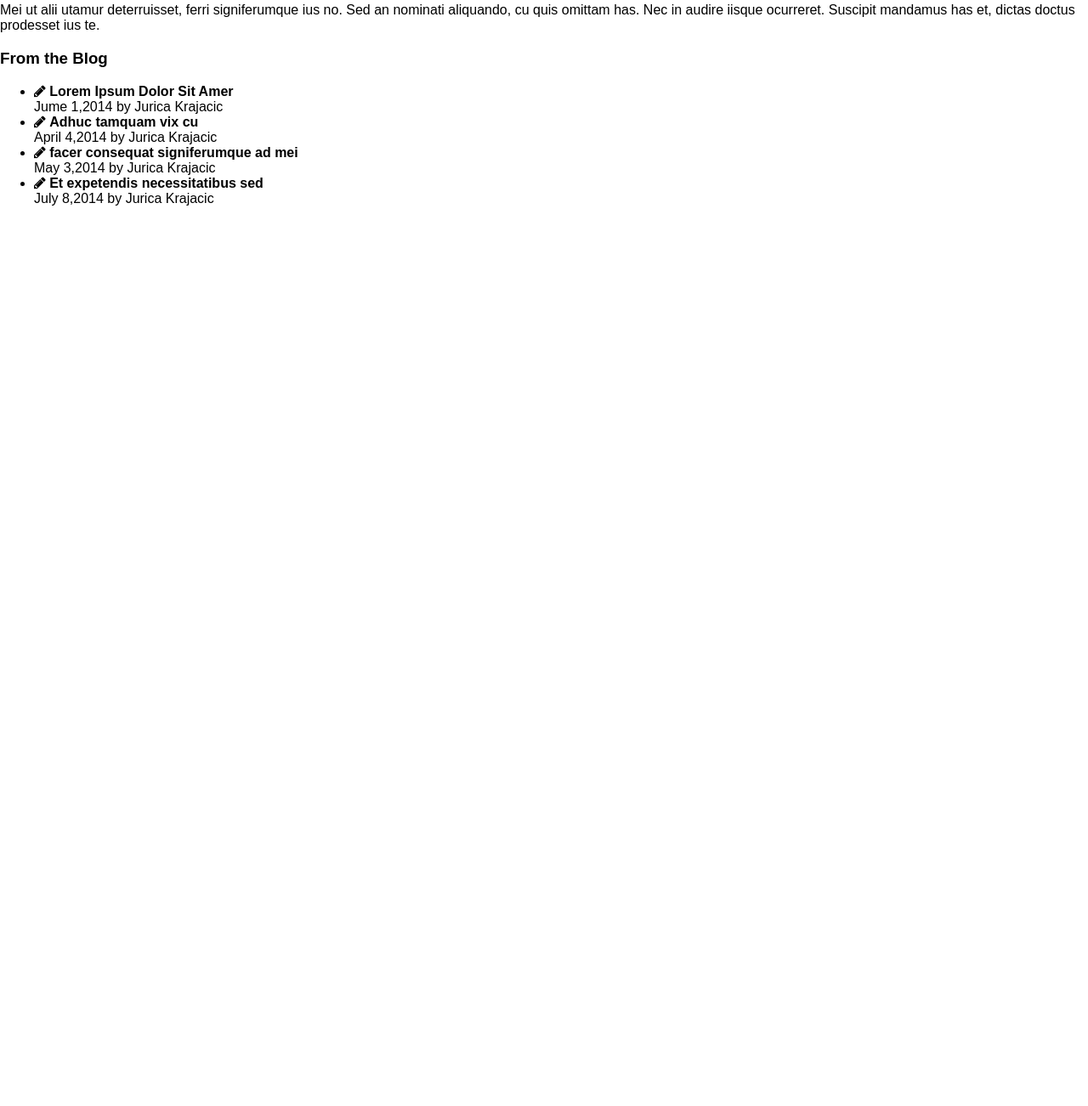
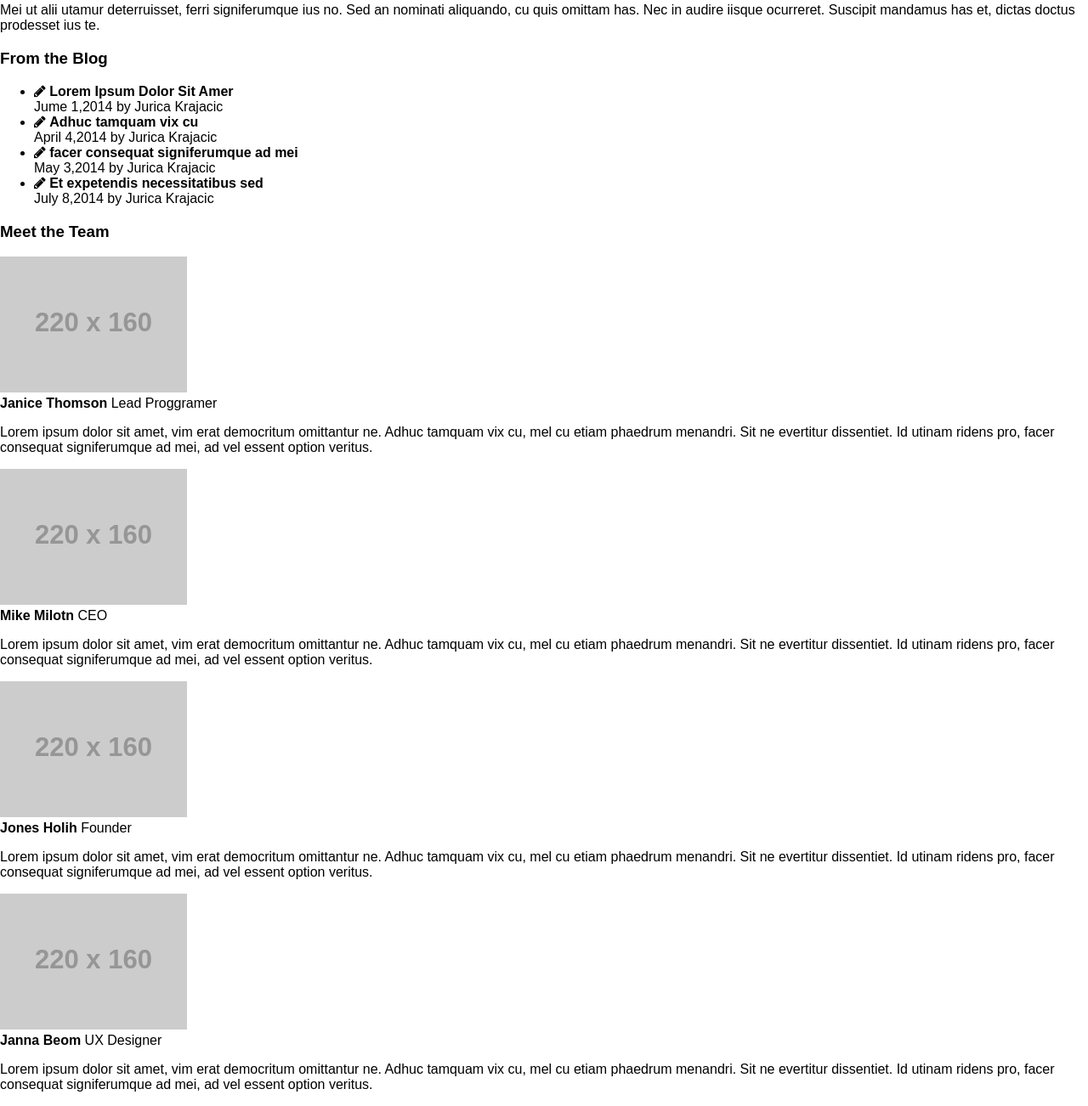
Before and after one commit to krajacic/PSDtoHTMLtutsplusCourse, a plain HTML site: page index.html in a window 1280 px wide. Shown: the part 912-2214 px from the top of the page at 85% size. Before the commit the page ends 1171 px from the top, so only its background shows below. Drawn offline with Linux system fonts and the light colour scheme; placeholder pictures from the web are drawn by us.

Commit message:
placeholders
Meet the team placeholders using http://placehold.it/

```diff
--- a/index.html
+++ b/index.html
@@ -87,5 +87,60 @@ Mei ut alii utamur deterruisset, ferri signiferumque ius no. Sed an nominati ali
             </div><!-- end of "column-one-third" -->
         </div><!-- end of "row" -->
 
+        <h3>Meet the Team</h3>
+        <div class="row">
+            <div class="column-one-fourth">
+                <div class="image-container">
+                    <img src="http://placehold.it/220x160" width="220" height="160">
+                    <div class="image-caption">
+                        <strong>Janice Thomson</strong>
+                        Lead Proggramer
+                    </div>
+                </div> <!-- end of "image container" -->
+                <p>Lorem ipsum dolor sit amet, vim erat democritum omittantur ne. Adhuc tamquam vix cu, mel cu etiam phaedrum menandri. Sit ne evertitur dissentiet. Id utinam ridens pro, facer consequat signiferumque ad mei, ad vel essent option veritus.
+                </p>
+            </div> <!-- end of "column-one-fourth" -->
+
+
+            <div class="column-one-fourth">
+                <div class="image-container">
+                    <img src="http://placehold.it/220x160" width="220" height="160">
+                    <div class="image-caption">
+                        <strong>Mike Milotn</strong>
+                        CEO
+                    </div>
+                </div> <!-- end of "image container" -->
+                <p>Lorem ipsum dolor sit amet, vim erat democritum omittantur ne. Adhuc tamquam vix cu, mel cu etiam phaedrum menandri. Sit ne evertitur dissentiet. Id utinam ridens pro, facer consequat signiferumque ad mei, ad vel essent option veritus.
+                </p>
+            </div> <!-- end of "column-one-fourth" -->
+
+
+            <div class="column-one-fourth">
+                <div class="image-container">
+                    <img src="http://placehold.it/220x160" width="220" height="160">
+                    <div class="image-caption">
+                        <strong>Jones Holih</strong>
+                        Founder
+                    </div>
+                </div> <!-- end of "image container" -->
+                <p>Lorem ipsum dolor sit amet, vim erat democritum omittantur ne. Adhuc tamquam vix cu, mel cu etiam phaedrum menandri. Sit ne evertitur dissentiet. Id utinam ridens pro, facer consequat signiferumque ad mei, ad vel essent option veritus.
+                </p>
+            </div> <!-- end of "column-one-fourth" -->
+
+
+            <div class="column-one-fourth">
+                <div class="image-container">
+                    <img src="http://placehold.it/220x160" width="220" height="160">
+                    <div class="image-caption">
+                        <strong>Janna Beom</strong>
+                        UX Designer
+                    </div>
+                </div> <!-- end of "image container" -->
+                <p>Lorem ipsum dolor sit amet, vim erat democritum omittantur ne. Adhuc tamquam vix cu, mel cu etiam phaedrum menandri. Sit ne evertitur dissentiet. Id utinam ridens pro, facer consequat signiferumque ad mei, ad vel essent option veritus.
+                </p>
+            </div> <!-- end of "column-one-fourth" -->
+
+        </div> <!-- end of "row" -->
+
     </body>
 </html>
```
